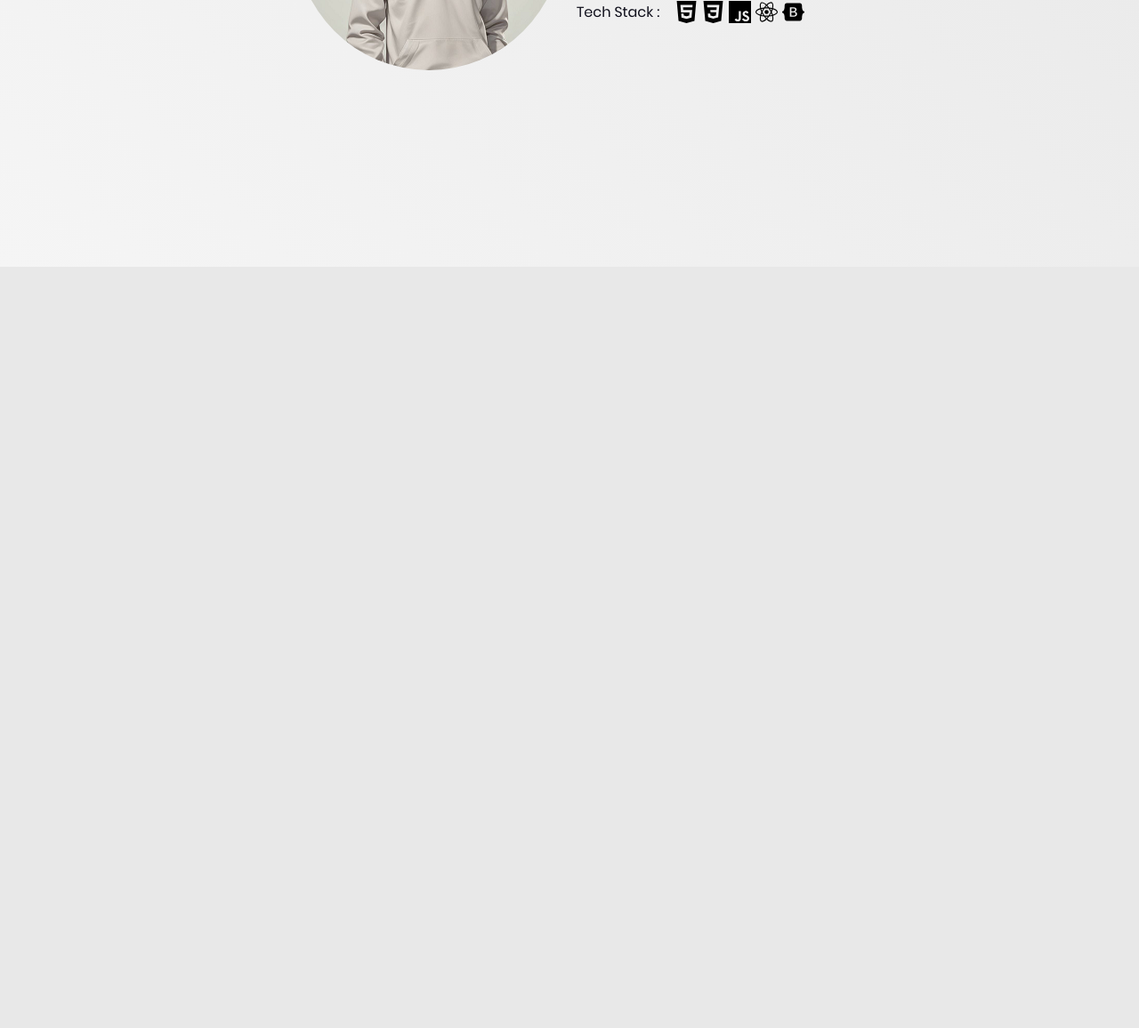
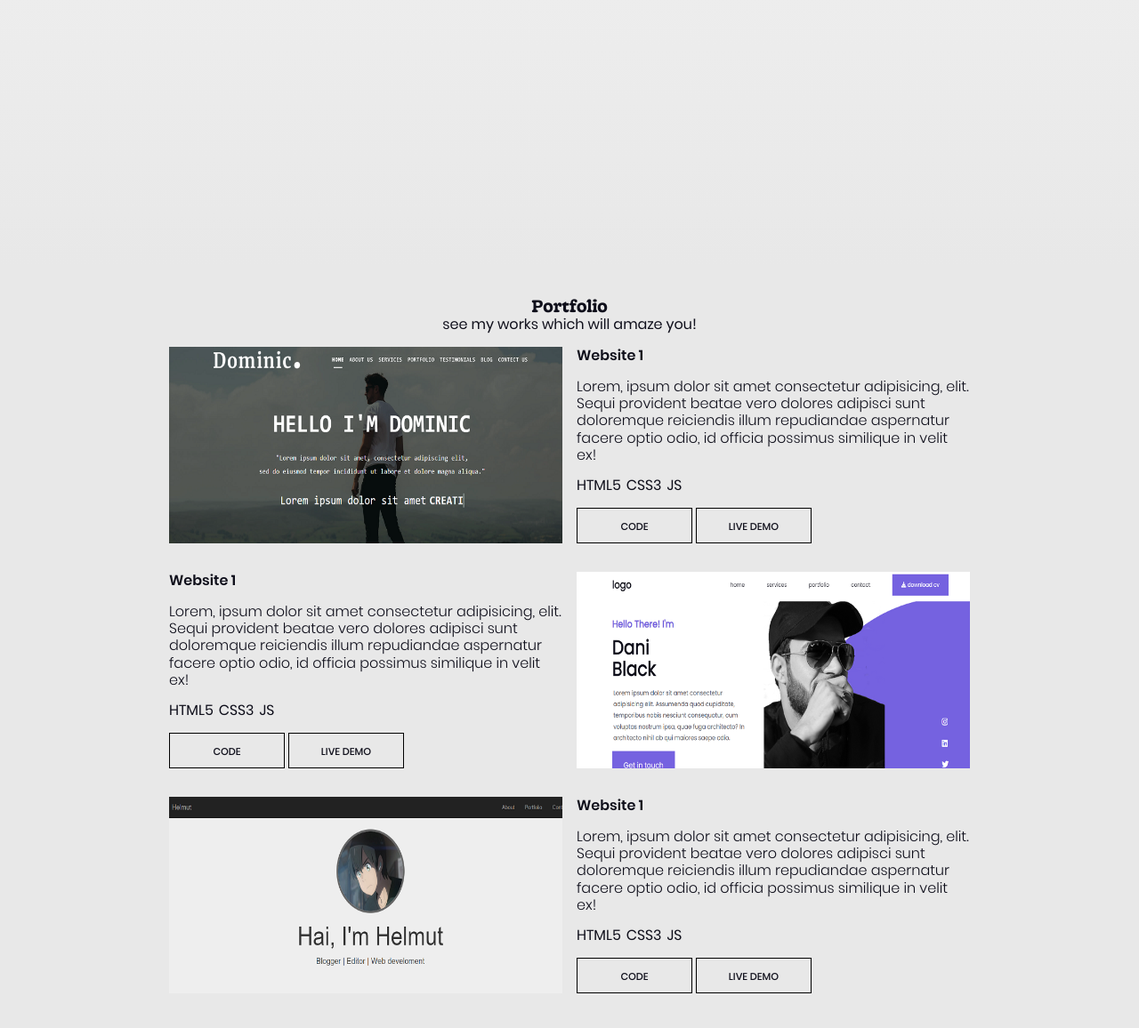
Before and after one commit to helmutsiraitt/helmutsiraitt.github.io, a plain HTML site: page index.html in a window 1280 px wide. Shown: the part 1300-2456 px from the top of the page at 89% size. Before the commit the page ends 1600 px from the top, so only its background shows below. Drawn offline with Linux system fonts and the light colour scheme.

Commit message:
index.html: add section project and give the style

```diff
--- a/assets/css/responsive.css
+++ b/assets/css/responsive.css
@@ -13,7 +13,8 @@
 
     nav {
         align-items: center;
-        position: relative;
+        padding: 0 0;
+        padding-right: .6rem;
     }
 
     nav ul {
--- a/assets/css/style.css
+++ b/assets/css/style.css
@@ -11,6 +11,9 @@
 	 border: 1px solid black;
 	 height: 40px;
 	 line-height: 40px;
+    display: inline-block;
+    align-items: center;
+   justify-content: center;
 	 font-size: .7rem;
 	 text-align: center;
 	 text-transform: uppercase;
@@ -236,7 +239,7 @@ section.hero {
     justify-content: center;
     align-items: center;
     gap: .5rem;
-    background: linear-gradient(45deg, #f5f5f5, #e8e8e8);
+    background: var(--color-light);
 }
 
 .hero h2{
@@ -270,28 +273,24 @@ section.hero {
 /* about */
 section#about {
 	  height: 100vh;
-    background: linear-gradient(45deg, #f5f5f5, #e8e8e8);
+    background: linear-gradient(-180deg, #f5f5f5, #e8e8e8);
     display: flex;
     flex-direction: column;
     align-items: center;
-    justify-content: center;
+/*    justify-content: center;*/
     gap: 1rem;
 }
 
 .about h2 {
-/*	 border: 1px solid black;*/
 	 width: 900px;
 	 max-width: 90%;
 	 display: flex;
 	 justify-content: flex-end;
    flex-direction: column;
    align-items: center;
+   margin-top: 2rem;
+
 }
-
-/*.about h2 span{
-	  display: flex;
-
-}*/
 
 .about h2 span:nth-child(1){
 	   font-size: 1.2rem;
@@ -301,7 +300,6 @@ section#about {
 }
 
 .content-about {
-/*	 border: 1px solid black;*/
 	 width: 900px;
 	 max-width: 90%;
 	 display: grid;
@@ -310,7 +308,6 @@ section#about {
 }
 
 .content-picture-about {
-/*	  border: 1px solid black;*/
     display: flex;
     justify-content: flex-end;
 }
@@ -319,7 +316,6 @@ section#about {
 	  border-radius: 50%;
 }
 .sidebar-content {
-/*	  border: 1px solid black;*/
 	  display: flex;
 	  flex-direction: column;
 	  justify-content: center;
@@ -328,12 +324,12 @@ section#about {
 }
 
 .sidebar-content p {
-/*	 border: 1px solid green;*/
    width: 60%;
+   font-weight: 300;
 }
 
 .sidebar-content .skill {
-/*	  border: 1px solid green;*/
+
 	  display: flex;
 	  align-items: center;
 	  justify-content: flex-start;
@@ -341,10 +337,104 @@ section#about {
 
 .sidebar-content .skill p{
 	text-transform: capitalize;
-/*	   border: 1px solid black;*/
-	   width: 24%;
+	width: 24%;
 }
 
 .sidebar-content .skill img{
 	  margin-left: 5px;
 }
+
+/* project */
+section.project {
+	  height: auto;
+	  display: flex;
+    flex-direction: column;
+    align-items: center;
+    justify-content: center;
+    gap: 1rem;
+}
+
+.project h2 {
+	 width: 900px;
+	 max-width: 90%;
+	 display: flex;
+	 justify-content: flex-end;
+   flex-direction: column;
+   align-items: center;
+   margin-top: 2rem;
+}
+
+.project h2 span:nth-child(1){
+	   font-size: 1.2rem;
+	   font-weight: 600;
+	   text-transform: capitalize;
+	   font-family: 'Gooper';
+}
+
+.content-project {
+	 width: 900px;
+	 max-width: 90%;
+	 display: flex;
+	 flex-direction: column;
+	 gap: 2rem;
+}
+
+.portfolio-project {
+	   display: flex;
+	   gap: 1rem;
+}
+
+.portfolio-project-image {
+	  flex: 1;
+	  overflow: hidden;
+/*	  border: 1px solid black;*/
+}
+
+.portfolio-project-image img {
+	 object-fit: fill;
+	 width: 100%;
+	 aspect-ratio: 2 / 1;
+}
+
+.portfolio-project-info {
+	 flex: 1;
+	 display: flex;
+	 flex-direction: column;
+	 justify-content: space-between;
+}
+
+.portfolio-project-info h3 {
+	  font-weight: 600;
+}
+
+.portfolio-project-info p{
+	  font-weight: 300;
+}
+
+.portfolio-project-info .tagline {
+	  font-weight: normal;
+	  word-spacing: 2px;
+}
+
+.portfolio-project-cta{
+/*	  border: 1px solid black;*/
+	  height: auto;
+}
+
+.one-layout {
+	  order: 2;
+}
+
+.two-layout {
+	 order: 1;
+}
+
+/* blog */
+section.blog {
+	  height: 100vh;
+	  display: flex;
+    flex-direction: column;
+    align-items: center;
+    justify-content: center;
+    gap: 1rem;
+}
--- a/assets/js/script.js
+++ b/assets/js/script.js
@@ -42,10 +42,14 @@ const smoothScroll = function (targetEl, duration) {
 
     const scrollTo = function () {
         const links = document.querySelectorAll('.nav-link');
+        const navUl = document.querySelector('nav ul');
         links.forEach(each => {
             each.addEventListener('click', function (e) {
                 const currentTarget = this.getAttribute('href');
                 smoothScroll(currentTarget, 1000);
+                navUl.classList.remove('active');
+                document.body.classList.remove('active');
+                hamBtn.classList.remove('active');
             });
         });
 
--- a/index.html
+++ b/index.html
@@ -25,7 +25,7 @@
             <a href="#html" class="nav-link"><span class="hover-link">hs</span></a>
             <ul>
                 <li><a href="#about" class="nav-link"><span class="hover-link">about</span></a></li>
-                <li><a href="#" class="nav-link"><span class="hover-link">project</span></a></li>
+                <li><a href="#project" class="nav-link"><span class="hover-link">project</span></a></li>
                 <li><a href="#" class="nav-link"><span class="hover-link">blog</span></a></li>
                 <li><a href="#" class="nav-link"><span class="hover-link">gallery</span></a></li>
                 <li><a href="#" class="nav-link"><span class="hover-link">contact</span></a></li>
@@ -56,7 +56,7 @@
                  </h2>
                  <div class="content-about">
                        <div class="content-picture-about">
-                             <img src="./assets/images/my-picture2.png" alt="my picture">
+                             <img src="./assets/images/my-picture.png" alt="my picture">
                        </div>
                        <div class="sidebar-content">
                              <p>Lorem ipsum dolor sit amet consectetur adipisicing elit. Commodi, deserunt libero, odio veniam minima sequi ipsum aperiam eaque ex voluptate aut obcaecati eum illum tempore sit quidem, at reprehenderit quaerat.</p>
@@ -71,6 +71,67 @@
                        </div>
                  </div>
           </section>
+          <!-- end of about -->
+
+          <section id="project" class="project">
+                   <h2>
+                      <span>portfolio</span>
+                      <span>see my works which will amaze you!</span>
+                 </h2>
+                  <div class="content-project">
+
+                         <article class="portfolio-project">
+                               <div class="portfolio-project-image">
+                                     <img src="./assets/images/project/image (1).png" alt="one website">
+                               </div>
+                               <div class="portfolio-project-info">
+                                     <h3>Website 1</h3>
+                                     <p>Lorem, ipsum dolor sit amet consectetur adipisicing, elit. Sequi provident beatae vero dolores adipisci sunt doloremque reiciendis illum repudiandae aspernatur facere optio odio, id officia possimus similique in velit ex!</p>
+                                     <p class="tagline">HTML5 CSS3 JS</p>
+                                     <div class="portfolio-project-cta">
+                                        <a href="#" class="btn"><span>code</span></a>
+                                        <a href="#" class="btn"><span>live demo</span></a>
+                                     </div>
+                               </div>
+                         </article>
+
+                         <article class="portfolio-project">
+                               <div class="portfolio-project-image one-layout">
+                                     <img src="./assets/images/project/image (2).png" alt="one website">
+                               </div>
+                               <div class="portfolio-project-info two-layout">
+                                     <h3>Website 1</h3>
+                                     <p>Lorem, ipsum dolor sit amet consectetur adipisicing, elit. Sequi provident beatae vero dolores adipisci sunt doloremque reiciendis illum repudiandae aspernatur facere optio odio, id officia possimus similique in velit ex!</p>
+                                     <p class="tagline">HTML5 CSS3 JS</p>
+                                      <div class="portfolio-project-cta">
+                                        <a href="#" class="btn"><span>code</span></a>
+                                        <a href="#" class="btn"><span>live demo</span></a>
+                                     </div>
+                               </div>
+                         </article>
+
+                         <article class="portfolio-project">
+                               <div class="portfolio-project-image">
+                                     <img src="./assets/images/project/image (3).png" alt="one website">
+                               </div>
+                               <div class="portfolio-project-info">
+                                     <h3>Website 1</h3>
+                                     <p>Lorem, ipsum dolor sit amet consectetur adipisicing, elit. Sequi provident beatae vero dolores adipisci sunt doloremque reiciendis illum repudiandae aspernatur facere optio odio, id officia possimus similique in velit ex!</p>
+                                     <p class="tagline">HTML5 CSS3 JS</p>
+                                     <div class="portfolio-project-cta">
+                                        <a href="#" class="btn"><span>code</span></a>
+                                        <a href="#" class="btn"><span>live demo</span></a>
+                                     </div>
+                               </div>
+                         </article>
+
+                  </div>
+          </section>
+          <!-- end of project -->
+
+          <section id="blog" class="blog">
+
+          </section>
     </main>
 </body>
 
```
Also changed, not shown: assets/images/my-picture.png, assets/images/my-picture1.png (deleted), assets/images/my-picture2.png (deleted), assets/images/project/image (1).png (added), assets/images/project/image (2).png (added), assets/images/project/image (3).png (added).
